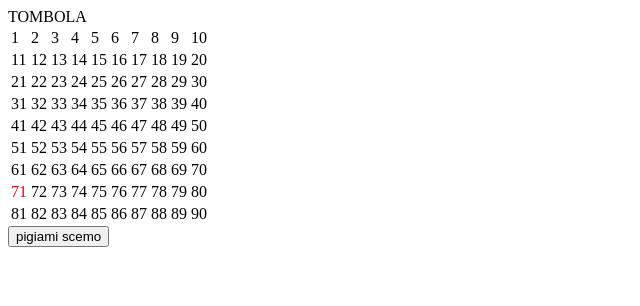
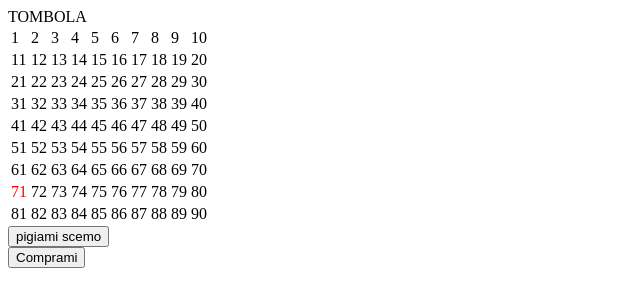
Before and after one commit to Marco-Teo/W3-D4, a plain HTML site: page index.html in a window 1280 px wide. Both pictures are taken after a click on the button "pigiami scemo". Shown: the whole page, without its empty margins (0-640 px from the left). Drawn offline with Linux system fonts and the light colour scheme.

Commit message:
added extra

```diff
--- a/index.html
+++ b/index.html
@@ -19,6 +19,10 @@
               pigiami scemo
             </button>
           </div>
+          <div>
+            <table id="cartella"></table>
+          </div>
+          <button id="compra-cartella" onclick="comprami()">Comprami</button>
         </div>
       </div>
     </main>
--- a/js/tombola.js
+++ b/js/tombola.js
@@ -37,5 +37,37 @@ const randomBotton = () => {
     console.log(number, tombola.length, tombola[number])
     const span = document.getElementById(tombola[number].toString())
     span.classList.add("remuve")
+    const mySpan = document.getElementById("mynumbers_" + tombola[number].toString())
+    if(mySpan){
+        mySpan.classList.add("remuve")
+    }
     tombola.splice(number, 1)
 }
+const comprami = () =>{
+    const myNumbers = []
+    for (let i = 1; i<=20; i++ ){
+        let randomNumber = Math.floor(Math.random() * tombola.length)
+        while (myNumbers.includes(randomNumber)){
+            randomNumber = Math.floor(Math.random() * tombola.length)
+        }
+        myNumbers.push(randomNumber)
+    }
+    const table = document.getElementById("cartella")
+    for(let row = 0; row < 4; row++){
+       // creare un'elemnto che faccia riferimento alla riga appena creata
+       const newTR = document.createElement('tr')
+       // cambiare la i in modo che parta dall'index correto
+       for(let i = 0; i < 5; i++){
+       //  dentro al riferimento della riga creare una cella con il numero corrispondete.#
+           const index = row*5 + i
+           const newCell = document.createElement("td")
+           const numberSpan = document.createElement('span')
+           numberSpan.id = "mynumbers_" + myNumbers[index]
+           numberSpan.innerText = myNumbers[index]
+           newCell.appendChild(numberSpan)
+           newTR.appendChild(newCell)
+       }
+       // inserire la TR dentro la tabella
+       table.appendChild(newTR)
+    }
+}
```
